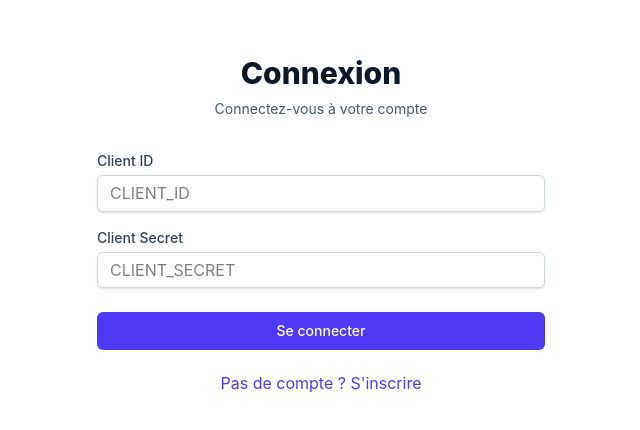
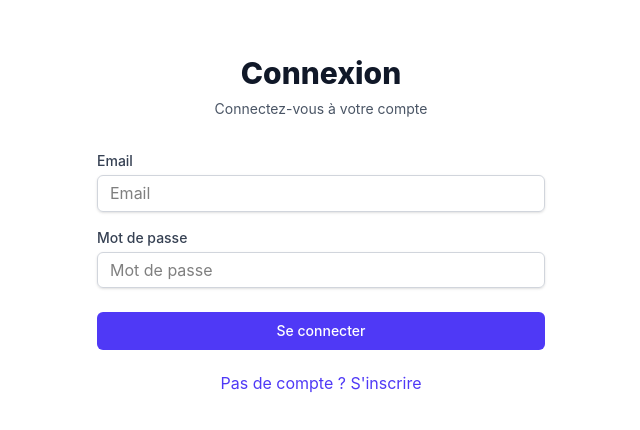
Before and after one commit to EkinL/pecS2, a Vue app in the folder frontend/: page /login in a window 1280 px wide. Shown: the part 188-618 px from the top of the page, without its empty margins (319-959 px from the left). Built offline with nearby package versions, Linux system fonts and the light colour scheme.

Commit message:
fix(auth): update login form to use email and password fields instead of client ID and secret

```diff
--- a/frontend/src/views/auth/Login.vue
+++ b/frontend/src/views/auth/Login.vue
@@ -9,28 +9,28 @@
       <form @submit.prevent="handleLogin" class="mt-8 space-y-6">
         <div class="space-y-4">
           <div>
-            <label for="clientId" class="block text-sm font-medium text-gray-700">Client ID</label>
+            <label for="email" class="block text-sm font-medium text-gray-700">Email</label>
             <input
-              id="clientId"
-              v-model="form.clientId"
-              type="text"
+              id="email"
+              v-model="form.email"
+              type="email"
               required
               class="mt-1 block w-full px-3 py-2 border border-gray-300 rounded-md shadow-sm focus:outline-none focus:ring-indigo-500 focus:border-indigo-500"
-              placeholder="CLIENT_ID"
+              placeholder="Email"
             />
           </div>
 
           <div>
-            <label for="clientSecret" class="block text-sm font-medium text-gray-700"
-              >Client Secret</label
+            <label for="password" class="block text-sm font-medium text-gray-700"
+              >Mot de passe</label
             >
             <input
-              id="clientSecret"
-              v-model="form.clientSecret"
+              id="password"
+              v-model="form.password"
               type="password"
               required
               class="mt-1 block w-full px-3 py-2 border border-gray-300 rounded-md shadow-sm focus:outline-none focus:ring-indigo-500 focus:border-indigo-500"
-              placeholder="CLIENT_SECRET"
+              placeholder="Mot de passe"
             />
           </div>
         </div>
@@ -69,8 +69,8 @@ export default {
   data() {
     return {
       form: {
-        clientId: '',
-        clientSecret: '',
+        email: '',
+        password: '',
       },
       loading: false,
     }
```
